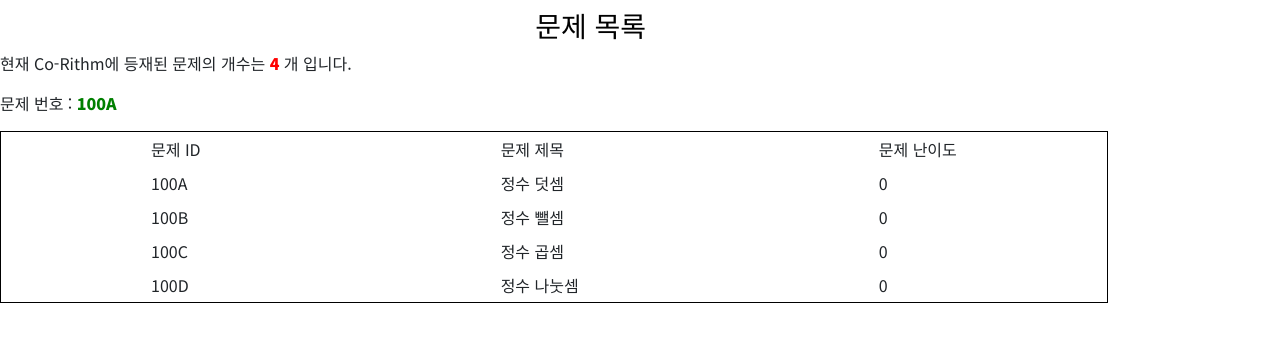
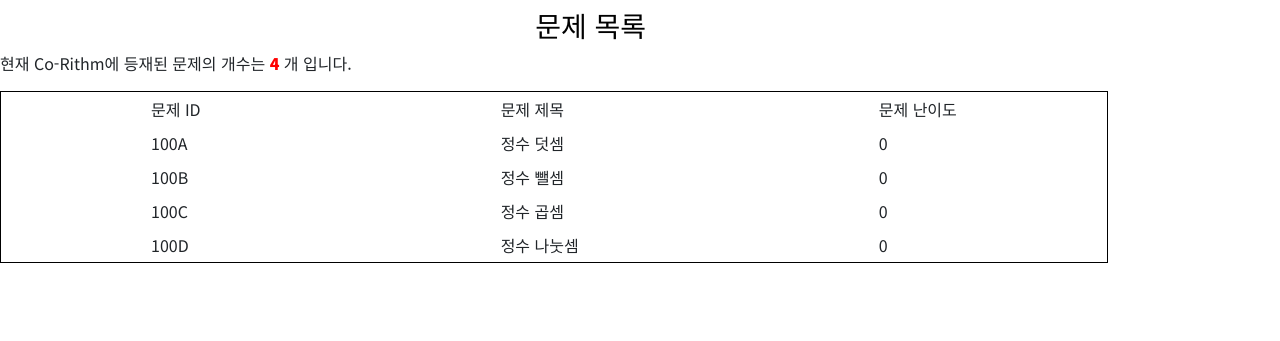
Before and after one commit to haruharo101/CoRithm, a plain HTML site: page problem.html in a window 1280 px wide. Shown: the part 63-404 px from the top of the page. Drawn offline with nearby package versions, Linux system fonts and the light colour scheme; a web font is replaced by a local one.

Commit message:
Ver.2301_01_006

```diff
--- a/problem.html
+++ b/problem.html
@@ -32,9 +32,6 @@
     <p>
         현재 Co-Rithm에 등재된 문제의 개수는 <span id="problem-cnt" class="stress"></span> 개 입니다.
     </p>
-    <p>
-        문제 번호 : <span class="problem-id">100A</span>
-    </p>
     <table>
         <thead>
             <tr>
```
